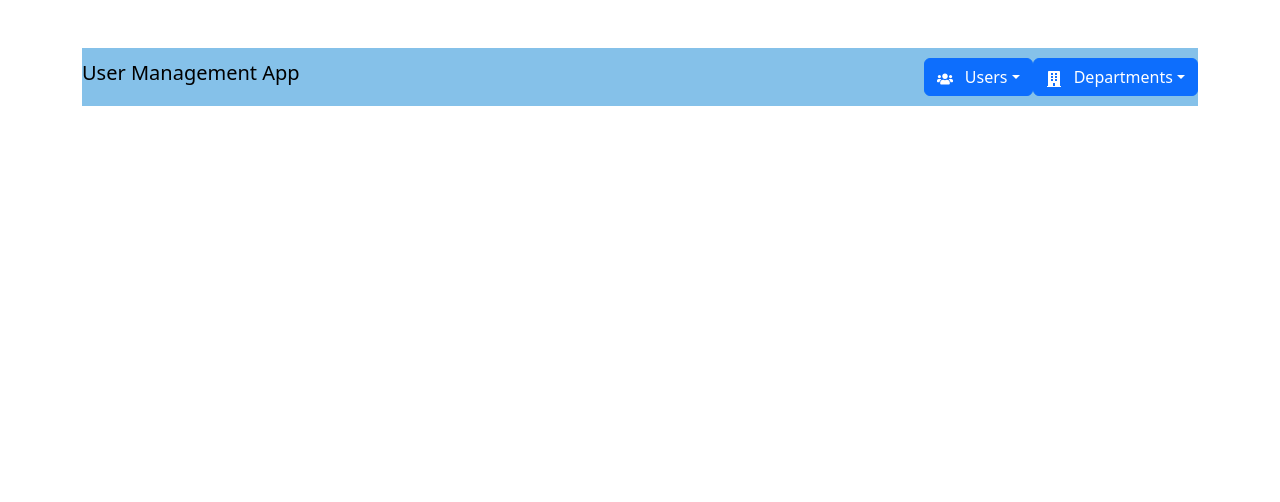
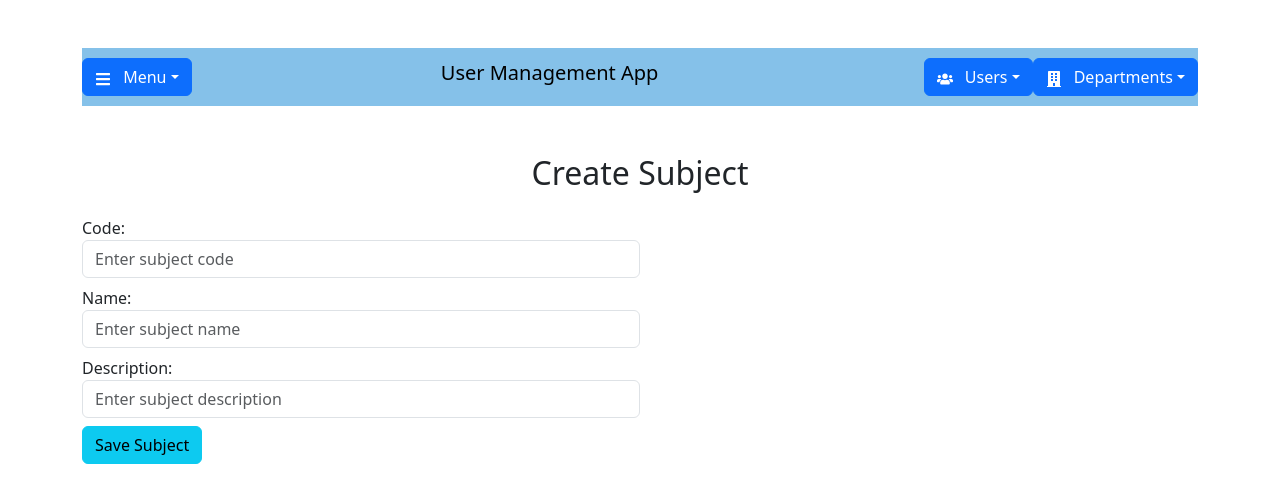
Before and after one commit to manasesmutembei11/react-app, a React (Create React App) app: page /add-subject in a window 1280 px wide. Shown: the top 502 px of the page. Built offline with nearby package versions, Linux system fonts and the light colour scheme.

Commit message:
Subject form and list components

```diff
--- a/src/App.js
+++ b/src/App.js
@@ -7,6 +7,9 @@ import DepartmentList from './components/departmentList';
 import { Routes, Route } from 'react-router-dom';
 import AssetForm from './components/assetForm';
 import AssetList from './components/assetList';
+import Offcanvas from './components/offCanvas';
+import SubjectList from './components/subjectList';
+import SubjectForm from './components/subjectForm';
 
 const App = () => {
   return (
@@ -14,13 +17,17 @@ const App = () => {
 
       <Navbar />
       <Routes>
+        <Route path="/offcanvas" element={<Offcanvas />} />
         <Route path="/add-user" element={<UserForm />} />
         <Route path="/add-department" element={<DepartmentForm />} />
         <Route path="/users" element={<UserList />} />
         <Route path="/departments" element={<DepartmentList />} />
         <Route path="/departments/:departmentId/add-asset" element={<AssetForm />} />
         <Route path="/departments/:departmentId/asset-list" element={<AssetList />} />
+        <Route path="/subjects" element={<SubjectList />} />
+        <Route path="/add-subject" element={<SubjectForm />} />
         <Route path="/" element={<DepartmentList />} />
+        <Route path="*" element={<h1>Not Found</h1>} />
 
       </Routes>
 
--- a/src/components/Navbar.jsx
+++ b/src/components/Navbar.jsx
@@ -1,13 +1,30 @@
 import React from 'react';
 import { Link } from 'react-router-dom';
-import { FaUsers, FaBuilding, FaPlusSquare, FaList } from 'react-icons/fa';
+import { FaUsers, FaBuilding, FaPlusSquare, FaList, FaBars } from 'react-icons/fa';
 import "bootstrap/dist/js/bootstrap.bundle.min";
 import "bootstrap/dist/css/bootstrap.min.css";
+import Offcanvas from './offCanvas';
 
 const Navbar = () => {
     return (
         <div className="container mt-5">
             <nav className="navbar" style={{ backgroundColor: '#85c1e9' }}>
+                <div className="dropdown mr-3">
+                    <button
+                        className="btn btn-primary dropdown-toggle"
+                        type="button"
+                        data-bs-toggle="dropdown"
+                    >
+                        <FaBars className="me-2" /> Menu
+                    </button>
+                    <ul className="dropdown-menu">
+                        <li><Link className="dropdown-item" to="/users"><FaUsers /> Users</Link></li>
+                        <li><Link className="dropdown-item" to="/departments"> <FaBuilding /> Departments</Link></li>
+                        <li><Link className="dropdown-item" to="/subjects"> <FaBuilding /> Subjects</Link></li>
+                    </ul>
+                </div>
+
+
                 <h1 className="navbar-brand">User Management App</h1>
                 <div className="ml-auto d-flex">
                     <div className="dropdown mr-3">
--- /dev/null
+++ b/src/components/subjectForm.jsx
@@ -0,0 +1,107 @@
+import React, { useState } from 'react';
+import { z } from 'zod';
+import 'react-phone-input-2/lib/style.css'
+import axios from 'axios';
+import { v4 as uuidv4 } from 'uuid';
+import { useNavigate } from 'react-router-dom';
+
+const schema = z.object({
+    code: z.string().min(3, 'Code is required'),
+    name: z.string().min(3, 'Name is required'),
+    description: z.string().min(3, 'Description is required'),
+
+});
+
+const SubjectForm = ({ onSave }) => {
+    const [formData, setFormData] = useState({
+        id: uuidv4(),
+        code: '',
+        name: '',
+        description: ''
+    });
+    const [errors, setErrors] = useState({});
+    const navigate = useNavigate();
+
+    const handleSubmit = async (e) => {
+        e.preventDefault();
+        try {
+            const validatedData = schema.parse(formData);
+            const response = await axios.post('https://localhost:7117/api/Subject/Save', validatedData);
+            console.log('Subject saved:', response.data);
+            if (onSave) {
+                onSave(response.data);
+            }
+            navigate("/subjects");
+
+        } catch (error) {
+            if (error instanceof z.ZodError) {
+                setErrors(error.flatten().fieldErrors);
+                console.error("Validation Errors:", error.flatten().fieldErrors);
+            } else {
+                console.error('Unexpected error:', error);
+            }
+        }
+    };
+
+    const handleChange = (e) => {
+        setFormData({ ...formData, [e.target.name]: e.target.value });
+    };
+
+    return (
+        <div className='SubjectForm'>
+            <div className="container mt-5">
+                <h2 className="text-center mb-4">Create Subject</h2>
+                <form onSubmit={handleSubmit}>
+                    <div className="col-md-6 mb-2">
+                        <label htmlFor='code'>Code:</label>
+                        <input
+                            type="text"
+                            name="code"
+                            className="form-control"
+                            id="code"
+                            value={formData.code}
+                            onChange={handleChange}
+                            placeholder='Enter subject code'
+                        />
+                        {errors.code && <div className="text-danger">{errors.code[0]}</div>}
+                    </div>
+                    <div className="col-md-6 mb-2">
+                        <label htmlFor='name'>Name:</label>
+                        <input
+                            type="text"
+                            name="name"
+                            className="form-control"
+                            id="name"
+                            value={formData.name}
+                            onChange={handleChange}
+                            placeholder='Enter subject name'
+                        />
+                        {errors.name && <div className="text-danger">{errors.name[0]}</div>}
+                    </div>
+                    <div className="col-md-6 mb-2">
+                        <label htmlFor='description'>Description:</label>
+                        <input
+                            type="text"
+                            name="description"
+                            className="form-control"
+                            id="description"
+                            value={formData.description}
+                            onChange={handleChange}
+                            placeholder='Enter subject description'
+                        />
+                        {errors.description && <div className="text-danger">{errors.description[0]}</div>}
+                    </div>
+
+
+                    <button className="btn btn-info" type="submit">Save Subject</button>
+                </form>
+
+            </div>
+
+
+        </div>
+
+    );
+};
+
+export default SubjectForm;
--- /dev/null
+++ b/src/components/subjectList.jsx
@@ -0,0 +1,64 @@
+import React from 'react';
+import { useContext } from 'react';
+import AppContext from '../context/AppContext';
+import { useEffect } from 'react';
+import axios from 'axios';
+import AssetList from './assetList';
+import AssetForm from './assetForm';
+import { Link } from 'react-router-dom';
+import { FaList } from 'react-icons/fa';
+
+
+const SubjectList = () => {
+    const { state, dispatch } = useContext(AppContext);
+
+    useEffect(() => {
+        axios.get('https://localhost:7117/api/Subject/pagedlist')
+            .then(response => {
+                dispatch({ type: 'SAVE_SUBJECT', payload: response.data.data || [] });
+                console.log(response.data)
+            })
+            .catch(error => {
+                console.error('Error fetching subjects:', error);
+            });
+    }, [dispatch]);
+
+
+    return (
+        <div className="SubjectList">
+            <div className="container mt-4">
+                <h1 className="text-center mb-4">Subject List</h1>
+                <div className="col-md-6 mb-2">
+                    <Link to="/add-subject" className="btn btn-info">Add Subject </Link>
+                </div>
+                <table className="table table-striped">
+                    <thead>
+                        <tr>
+                            <th>Code</th>
+                            <th>Name</th>
+                            <th>Description</th>
+
+                        </tr>
+                    </thead>
+                    <tbody>
+                        {Array.isArray(state.subjects) && state.subjects.length > 0 ? (
+                            state.subjects.map((subject, index) => (
+                                <tr key={subject.id || index}>
+                                    <td>{subject.code}</td>
+                                    <td>{subject.name}</td>
+                                    <td>{subject.description}</td>
+                                </tr>
+                            ))
+                        ) : (
+                            <tr>
+                                <td colSpan="3">No subjects available</td>
+                            </tr>
+                        )}
+                    </tbody>
+                </table>
+            </div>
+        </div>
+    );
+};
+
+export default SubjectList;
--- a/src/context/AppContext.js
+++ b/src/context/AppContext.js
@@ -3,6 +3,7 @@ import React, { createContext, useReducer } from 'react';
 const initialState = {
     users: [],
     departments: [],
+    subjects: [],
 };
 
 const AppContext = createContext(initialState);
@@ -18,6 +19,11 @@ const appReducer = (state, action) => {
             return {
                 ...state,
                 departments: Array.isArray(action.payload) ? action.payload : [],
+            };
+        case 'SAVE_SUBJECT':
+            return {
+                ...state,
+                subjects: Array.isArray(action.payload) ? action.payload : [],
             };
         default:
             return state;
```
Also changed, not shown: src/components/offCanvas.jsx (+6 -1 lines), 3 other files (tests, documents, lock files or other folders).
